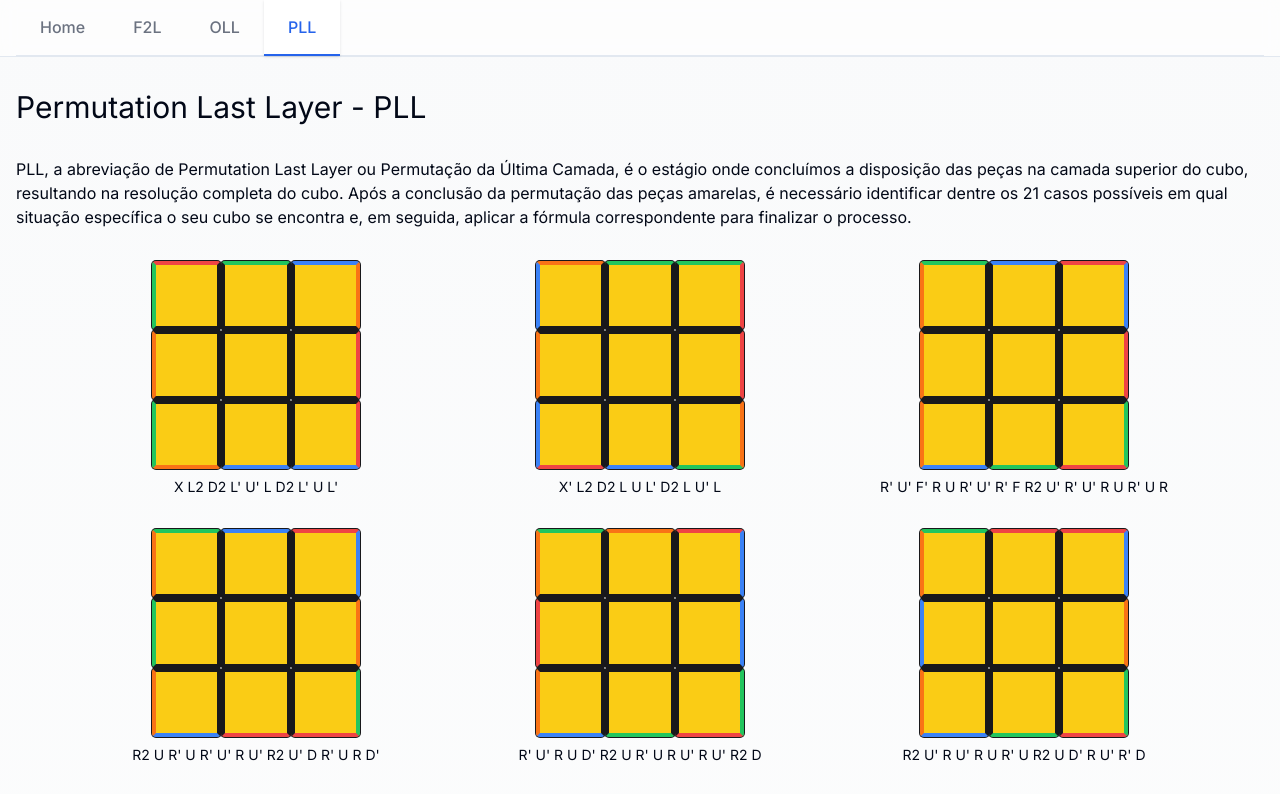
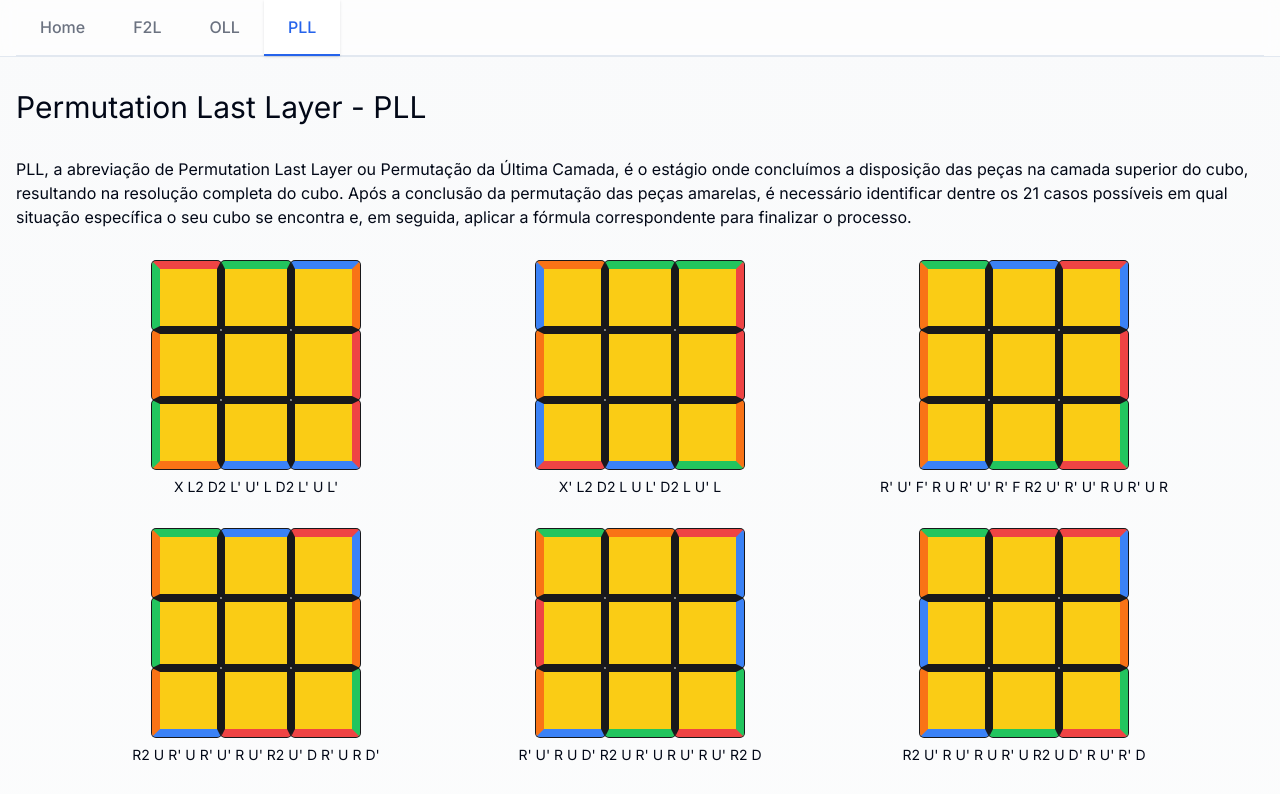
Before and after one commit to ValdineiJunior/cube-lessons, a Next.js app: page /permutationLastLayer in a window 1280 px wide. Shown: the top 794 px of the page. Built offline with nearby package versions, Linux system fonts and the light colour scheme.

Commit message:
feat: change pll cube styles

```diff
--- a/src/app/(dashboard)/permutationLastLayer/page.tsx
+++ b/src/app/(dashboard)/permutationLastLayer/page.tsx
@@ -32,38 +32,38 @@ export default function PermutationLastLayer() {
                       border-zinc-900
                       ring-1
                       ring-zinc-900
-                      data-[border1=gl]:border-l-green-500
-                      data-[border1=gt]:border-t-green-500
-                      data-[border1=gr]:border-r-green-500
-                      data-[border1=gb]:border-b-green-500
-                      data-[border1=rl]:border-l-red-500
-                      data-[border1=rt]:border-t-red-500
-                      data-[border1=rr]:border-r-red-500
-                      data-[border1=rb]:border-b-red-500
-                      data-[border1=bl]:border-l-blue-500
-                      data-[border1=bt]:border-t-blue-500
-                      data-[border1=br]:border-r-blue-500
-                      data-[border1=bb]:border-b-blue-500
-                      data-[border1=ol]:border-l-orange-500
-                      data-[border1=ot]:border-t-orange-500
-                      data-[border1=or]:border-r-orange-500
-                      data-[border1=ob]:border-b-orange-500
-                      data-[border2=gl]:border-l-green-500
-                      data-[border2=gt]:border-t-green-500
-                      data-[border2=gr]:border-r-green-500
-                      data-[border2=gb]:border-b-green-500
-                      data-[border2=rl]:border-l-red-500
-                      data-[border2=rt]:border-t-red-500
-                      data-[border2=rr]:border-r-red-500
-                      data-[border2=rb]:border-b-red-500
-                      data-[border2=bl]:border-l-blue-500
-                      data-[border2=bt]:border-t-blue-500
-                      data-[border2=br]:border-r-blue-500
-                      data-[border2=bb]:border-b-blue-500
-                      data-[border2=ol]:border-l-orange-500
-                      data-[border2=ot]:border-t-orange-500
-                      data-[border2=or]:border-r-orange-500
-                      data-[border2=ob]:border-b-orange-500
+                      data-[border1=gl]:border-l-8 data-[border1=gl]:border-l-green-500
+                      data-[border1=gt]:border-t-8 data-[border1=gt]:border-t-green-500
+                      data-[border1=gr]:border-r-8 data-[border1=gr]:border-r-green-500
+                      data-[border1=gb]:border-b-8 data-[border1=gb]:border-b-green-500
+                      data-[border1=rl]:border-l-8 data-[border1=rl]:border-l-red-500
+                      data-[border1=rt]:border-t-8 data-[border1=rt]:border-t-red-500
+                      data-[border1=rr]:border-r-8 data-[border1=rr]:border-r-red-500
+                      data-[border1=rb]:border-b-8 data-[border1=rb]:border-b-red-500
+                      data-[border1=bl]:border-l-8 data-[border1=bl]:border-l-blue-500
+                      data-[border1=bt]:border-t-8 data-[border1=bt]:border-t-blue-500
+                      data-[border1=br]:border-r-8 data-[border1=br]:border-r-blue-500
+                      data-[border1=bb]:border-b-8 data-[border1=bb]:border-b-blue-500
+                      data-[border1=ol]:border-l-8 data-[border1=ol]:border-l-orange-500
+                      data-[border1=ot]:border-t-8 data-[border1=ot]:border-t-orange-500
+                      data-[border1=or]:border-r-8 data-[border1=or]:border-r-orange-500
+                      data-[border1=ob]:border-b-8 data-[border1=ob]:border-b-orange-500
+                      data-[border2=gl]:border-l-8 data-[border2=gl]:border-l-green-500
+                      data-[border2=gt]:border-t-8 data-[border2=gt]:border-t-green-500
+                      data-[border2=gr]:border-r-8 data-[border2=gr]:border-r-green-500
+                      data-[border2=gb]:border-b-8 data-[border2=gb]:border-b-green-500
+                      data-[border2=rl]:border-l-8 data-[border2=rl]:border-l-red-500
+                      data-[border2=rt]:border-t-8 data-[border2=rt]:border-t-red-500
+                      data-[border2=rr]:border-r-8 data-[border2=rr]:border-r-red-500
+                      data-[border2=rb]:border-b-8 data-[border2=rb]:border-b-red-500
+                      data-[border2=bl]:border-l-8 data-[border2=bl]:border-l-blue-500
+                      data-[border2=bt]:border-t-8 data-[border2=bt]:border-t-blue-500
+                      data-[border2=br]:border-r-8 data-[border2=br]:border-r-blue-500
+                      data-[border2=bb]:border-b-8 data-[border2=bb]:border-b-blue-500
+                      data-[border2=ol]:border-l-8 data-[border2=ol]:border-l-orange-500
+                      data-[border2=ot]:border-t-8 data-[border2=ot]:border-t-orange-500
+                      data-[border2=or]:border-r-8 data-[border2=or]:border-r-orange-500
+                      data-[border2=ob]:border-b-8 data-[border2=ob]:border-b-orange-500
                     `}
                   />
                 );
```
